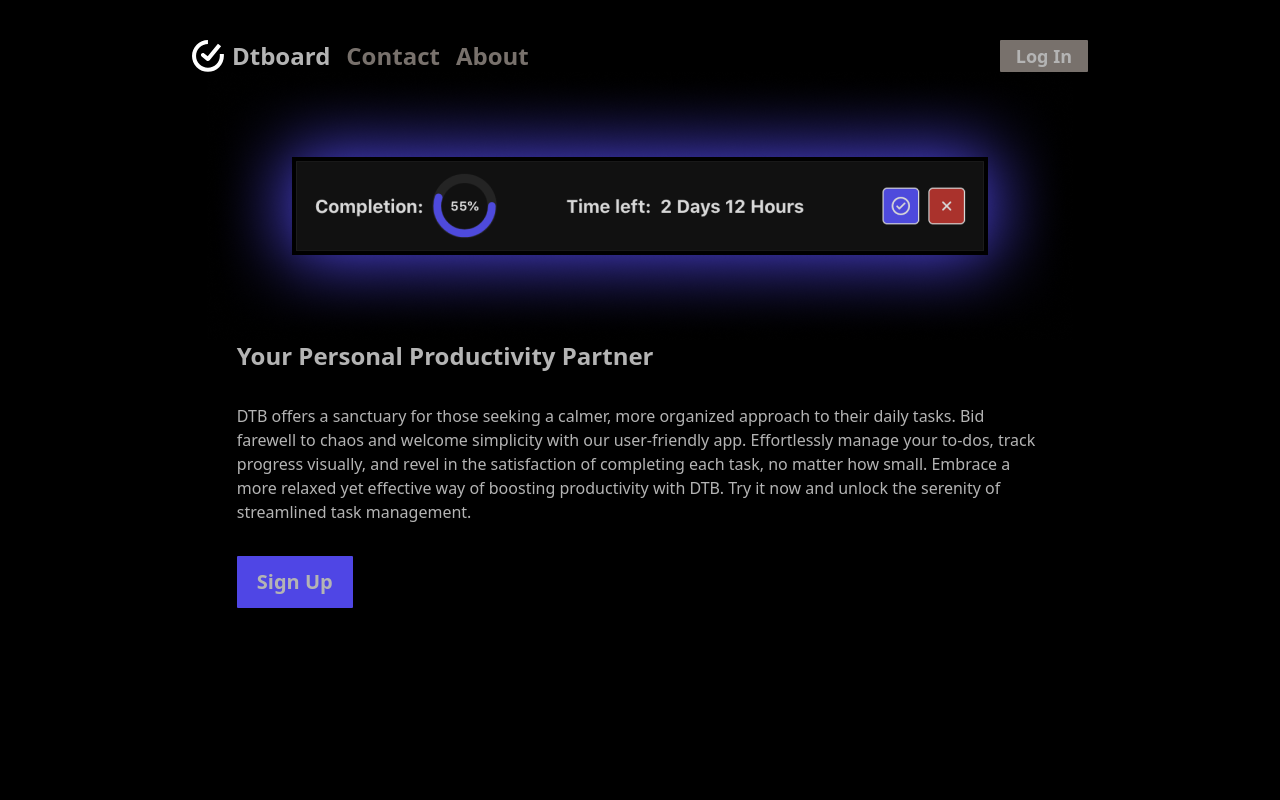
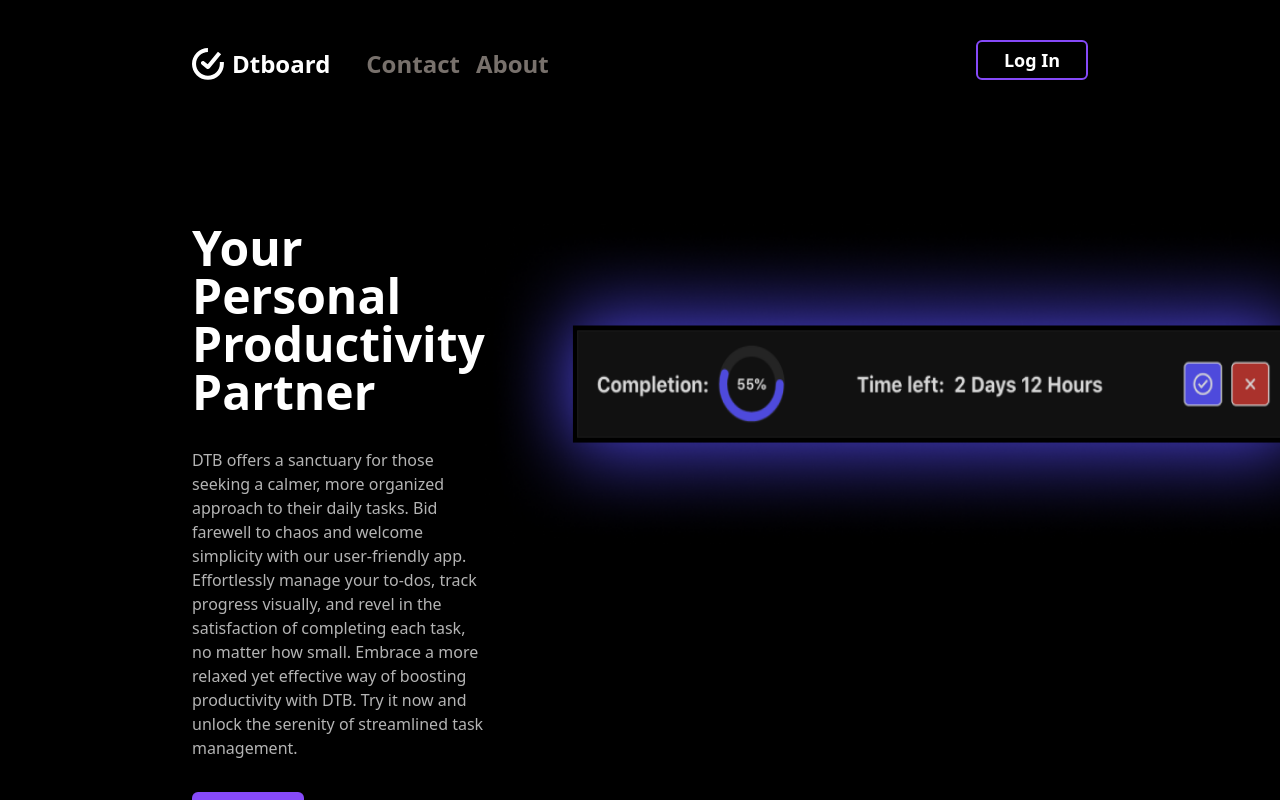
Before and after one commit to me3zaAKAgoat/dtb, a React (Vite) app in the folder frontend/: page / in a window 1280 px wide. Built offline with nearby package versions, Linux system fonts and the light colour scheme; the HTML template or start-up script is replaced by a standard one.

Commit message:
Improved styling of landing page

```diff
--- a/frontend/src/pages/LandingPage.tsx
+++ b/frontend/src/pages/LandingPage.tsx
@@ -2,7 +2,7 @@ import { Link } from 'react-router-dom';
 
 function LandingPage() {
 	return (
-		<div className="landing-page base-page px-10 md:px-48">
+		<div className="flex flex-col justify-between landing-page base-page px-10 md:px-48">
 			<header className="pt-10 flex justify-between">
 				<details className="dropdown md:hidden">
 					<summary className="m-1 btn border border-quaternary rounded-none">
@@ -10,12 +10,18 @@ function LandingPage() {
 					</summary>
 					<ul className="p-2 shadow menu dropdown-content z-[1] bg-primary border border-quaternary w-52">
 						<li>
-							<a className="text-stone-500 hover:text-primary-content" href="https://www.github.com/me3zaAKAgoat">
+							<a
+								className="text-stone-500 hover:text-primary-content"
+								href="https://www.github.com/me3zaAKAgoat"
+							>
 								Contact
 							</a>
 						</li>
 						<li>
-							<a className="text-stone-500 hover:text-primary-content" href="https://www.me3za.tech/posts/dtb/">
+							<a
+								className="text-stone-500 hover:text-primary-content"
+								href="https://www.me3za.tech/posts/dtb/"
+							>
 								About
 							</a>
 						</li>
@@ -23,33 +29,38 @@ function LandingPage() {
 				</details>
 				<ul className="hidden items-end text-2xl gap-4 font-semibold md:flex">
 					<li>
-						<a className="flex gap-2 " href="/">
+						<a className="flex gap-2 text-white mr-5" href="/">
 							<img src="/dtb.svg" alt="logo" className="h-8" />
 							Dtboard
 						</a>
 					</li>
 					<li>
-						<a className="text-stone-500" href="https://www.github.com/me3zaAKAgoat">
+						<a
+							className="text-stone-500"
+							href="https://www.github.com/me3zaAKAgoat"
+						>
 							Contact
 						</a>
 					</li>
 					<li>
-						<a className="text-stone-500" href="https://www.me3za.tech/posts/dtb/">
+						<a
+							className="text-stone-500"
+							href="https://www.me3za.tech/posts/dtb/"
+						>
 							About
 						</a>
 					</li>
 				</ul>
 				<Link
 					to="/login"
-					className="flex items-center justify-center px-4 text-lg font-bold rounded-[1px] border-stone-500 focus:outline focus:outline-2 focus:outline-primary-content bg-stone-500 text-primary-content hover:bg-primary-content hover:text-primary"
+					className="flex items-center justify-center px-4 text-lg font-bold rounded-md w-28 h-10 focus:outline focus:outline-2 focus:outline-accent bg-transparent border-2 border-accent text-white hover:bg-accent hover:text-white"
 				>
 					Log In
 				</Link>
 			</header>
-			<main className="flex flex-col items-center">
-				<img src="/hud.png" alt="heads up display showcase image" />
-				<div className="flex flex-col items-start gap-8 px-10 md:px-14 lg:px-[5%]">
-					<h1 className="font-bold text-2xl">
+			<main className="h-full flex mt-36 justify-between">
+				<div className="flex flex-col items-start gap-8">
+					<h1 className="font-bold text-5xl text-white">
 						Your Personal Productivity Partner
 					</h1>
 					<p className="">
@@ -62,13 +73,21 @@ function LandingPage() {
 						unlock the serenity of streamlined task management.
 					</p>
 					<Link
-						className="flex items-center justify-center text-xl py-3 px-5 font-bold rounded-[1px] border-accent focus:outline focus:outline-2 focus:outline-primary-content bg-accent text-primary-content hover:bg-primary-content hover:text-primary"
+						className="flex items-center justify-center text-xl h-10 w-28 font-bold rounded-md border-accent focus:outline focus:outline-2 focus:outline-primary-content bg-accent text-white hover:bg-transparent hover:bg-white hover:text-accent"
 						to="/register"
 					>
 						Sign Up
 					</Link>
 				</div>
+				<img
+					className="h-80 -mr-24"
+					src="/hud.png"
+					alt="heads up display showcase image"
+				/>
 			</main>
+			<footer className="pb-10 flex justify-center text-xl font-semibold">
+				Digital Tasks Board © 2024
+			</footer>
 		</div>
 	);
 }
--- a/frontend/tailwind.config.js
+++ b/frontend/tailwind.config.js
@@ -11,9 +11,10 @@ export default {
 
 				secondary: '#111111',
 
+
 				'secondary-content': '#b4b4b4',
 
-				accent: '#4f46e5',
+				accent: '#864AF9',
 
 				'accent-content': '#000000',
 
@@ -34,7 +35,11 @@ export default {
 				quaternary: '#363636',
 
 				'quaternary-content': '#b4b4b4',
-			},
+
+                quinary: '',
+
+                'quinary-content': '#b4b4b4',
+            },
 			border: {
 				radius: '4px',
 			},
@@ -52,7 +57,7 @@ export default {
 
 					'secondary-content': '#b4b4b4',
 
-					accent: '#4f46e5',
+					accent: '#864AF9',
 
 					'accent-content': '#000000',
 
```
